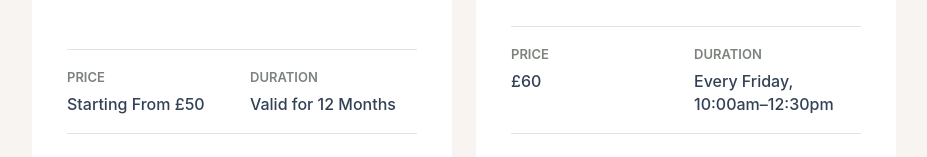
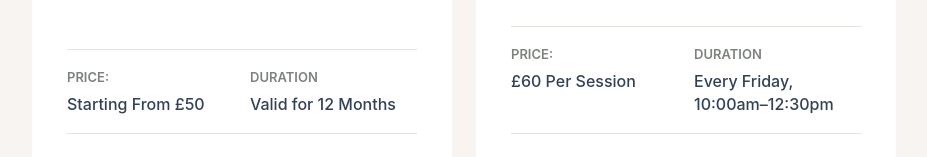
Before and after one commit to varonrot/anat-handmade-pottery, a Next.js app: page /classes in a window 1280 px wide. Shown: the part 2420-2577 px from the top of the page, without its empty margins (260-1187 px from the left). Built offline with nearby package versions, Linux system fonts and the light colour scheme; a web font is replaced by a local one.

Commit message:
change the price labels for classes

```diff
--- a/components/classes-catalog.tsx
+++ b/components/classes-catalog.tsx
@@ -69,8 +69,8 @@ export function ClassesCatalog({ items }: { items: PotteryClass[] }) {
               <p>{item.cardDescription}</p>
               <div className="original-class-meta">
                 <div>
-                  <span>Price</span>
-                  <strong>{item.originalPrice && <del>{item.originalPrice}</del>} {item.price}</strong>
+                  <span>PRICE:</span>
+                  <strong>{item.originalPrice && <del>{item.originalPrice}</del>} {item.price}{item.slug === "friday-morning-guided-project-sessions" && " Per Session"}</strong>
                 </div>
                 <div>
                   <span>Duration</span>
```
